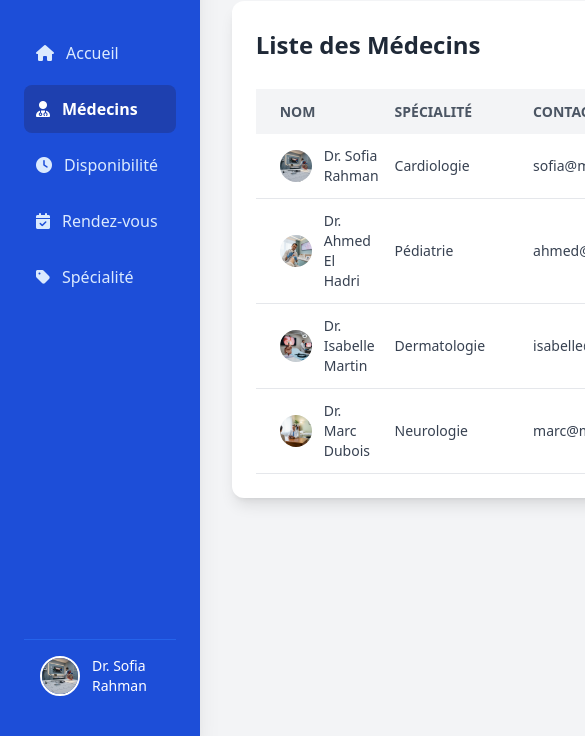
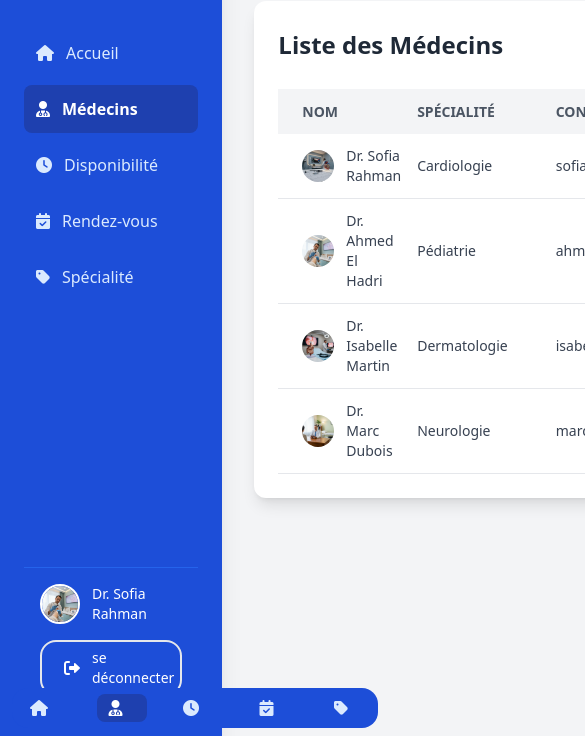
Before and after one commit to khalidelyounssi/MediCare-V2, a website: page medicare-2/dashboard pages/medecins.html in a window 390 px wide. Shown: the part 108-844 px from the top of the page, 585 px wide, since content can reach past the window. Drawn offline with nearby package versions, Linux system fonts and the light colour scheme; files whose address does not match are found by name.

Commit message:
feat (sidebar): update sidebar functionality

```diff
--- a/medicare-2/dashboard pages/medecins.html
+++ b/medicare-2/dashboard pages/medecins.html
@@ -17,34 +17,78 @@
                     <i class="fas fa-medkit text-3xl text-white"></i>
                     <span>MediCare Admin</span>
                 </div>
-                <nav class="space-y-2">
-                    <a href="dashboard.html" class="flex items-center p-3 rounded-lg text-blue-100 hover:bg-blue-600 transition duration-200">
+                    <!-- Desktop -->
+                    <nav class="space-y-2 ">
+                        <a href="dashboard.html"
+                            class="flex items-center p-3 rounded-lg text-blue-100 hover:bg-blue-600 transition duration-200">
                             <i class="fas fa-home mr-3"></i>
                             Accueil
                         </a>
-                    <a href="medecins.html" class="flex items-center p-3 rounded-lg bg-blue-800 text-white font-semibold transition duration-200">
+                        <a href="medecins.html"
+                            class="flex items-center p-3 rounded-lg bg-blue-800 text-white font-semibold transition duration-200">
                             <i class="fas fa-user-md mr-3"></i>
                             Médecins
                         </a>
-                    <a href="disponibilites.html" class="flex items-center p-3 rounded-lg text-blue-100 hover:bg-blue-600 transition duration-200">
+                        <a href="disponibilites.html"
+                            class="flex items-center p-3 rounded-lg text-blue-100 hover:bg-blue-600 transition duration-200">
                             <i class="fas fa-clock mr-3"></i>
                             Disponibilité
                         </a>
-                    <a href="rendezvous.html" class="flex items-center p-3 rounded-lg text-blue-100 hover:bg-blue-600 transition duration-200">
+                        <a href="rendezvous.html"
+                            class="flex items-center p-3 rounded-lg text-blue-100 hover:bg-blue-600 transition duration-200">
                             <i class="fas fa-calendar-check mr-3"></i>
                             Rendez-vous
                         </a>
-                    <a href="specialites.html" class="flex items-center p-3 rounded-lg text-blue-100 hover:bg-blue-600 transition duration-200">
+                        <a href="specialites.html"
+                            class="flex items-center p-3 rounded-lg text-blue-100 hover:bg-blue-600 transition duration-200">
                             <i class="fas fa-tag mr-3"></i>
                             Spécialité
                         </a>
                     </nav>
+
                 </div>
-            <div class="flex items-center p-4 border-t border-blue-600 mt-4">
-                <img src="../assets/doc-1.png" alt="Admin Avatar" class="w-10 h-10 rounded-full object-cover border-2 border-white">
-                <span class="ml-3 text-sm font-medium">Dr. Sofia Rahman</span>
+                <div
+                    class="flex flex-col flex- p-4 border-t border-blue-600 mt-4 ">
+                    <div class=" flex items-center ">
+                        <img src="../../images/doc-2.png" alt="Admin Avatar"
+                            class="w-10 h-10 rounded-full object-cover border-2 border-white">
+                        <span class="ml-3 text-sm font-medium">Dr. Sofia
+                            Rahman</span>
+                    </div>
+                    <div id="deconnecter"
+                        class="flex items-center mt-4 border-2 w-full p-1.5 rounded-2xl ">
+                        <i class="fas fa-sign-out-alt ml-4 "></i>
+                        <span class="ml-3 text-sm font-medium">se
+                            déconnecter</span>
+                    </div>
                 </div>
             </aside>
+
+            <!-- Bottom Nav Mobile -->
+            <nav
+                class="flex md:hidden fixed bottom-0 left-0 right-0  bg-blue-700 text-white justify-between gap- p-1.5 mb-[0.5rem] rounded-2xl h-[40px] mx-3 z-50">
+                <a href="dashboard.html"
+                    class="flex items-center p-3 rounded-lg text-blue-100 hover:bg-blue-600 transition duration-200">
+                    <i class="fas fa-home mr-3"></i>
+                </a>
+                <a href="medecins.html"
+                    class="flex items-center p-3 rounded-lg bg-blue-800 text-white font-semibold transition duration-200">
+                    <i class="fas fa-user-md mr-3"></i>
+                </a>
+                <a href="disponibilites.html"
+                    class="flex items-center p-3 rounded-lg text-blue-100 hover:bg-blue-600 transition duration-200">
+                    <i class="fas fa-clock mr-3"></i>
+
+                </a>
+                <a href="rendezvous.html"
+                    class="flex items-center p-3 rounded-lg text-blue-100 hover:bg-blue-600 transition duration-200">
+                    <i class="fas fa-calendar-check mr-3"></i>
+                </a>
+                <a href="specialites.html"
+                    class="flex items-center p-3 rounded-lg text-blue-100 hover:bg-blue-600 transition duration-200">
+                    <i class="fas fa-tag mr-3"></i>
+                </a>
+            </nav>
 
         <main class="flex-grow p-8">
             <header class="flex justify-between items-center pb-4 mb-6 border-b border-gray-300">
```
Also changed, not shown: medicare-2/dashboard pages/disponibilites.html (+4 -4 lines), medicare-2/dashboard pages/rendezvous.html (+2 -2 lines), medicare-2/dashboard pages/specialites.html (+4 -4 lines). Lines whose indentation alone changed are shown as unchanged.
